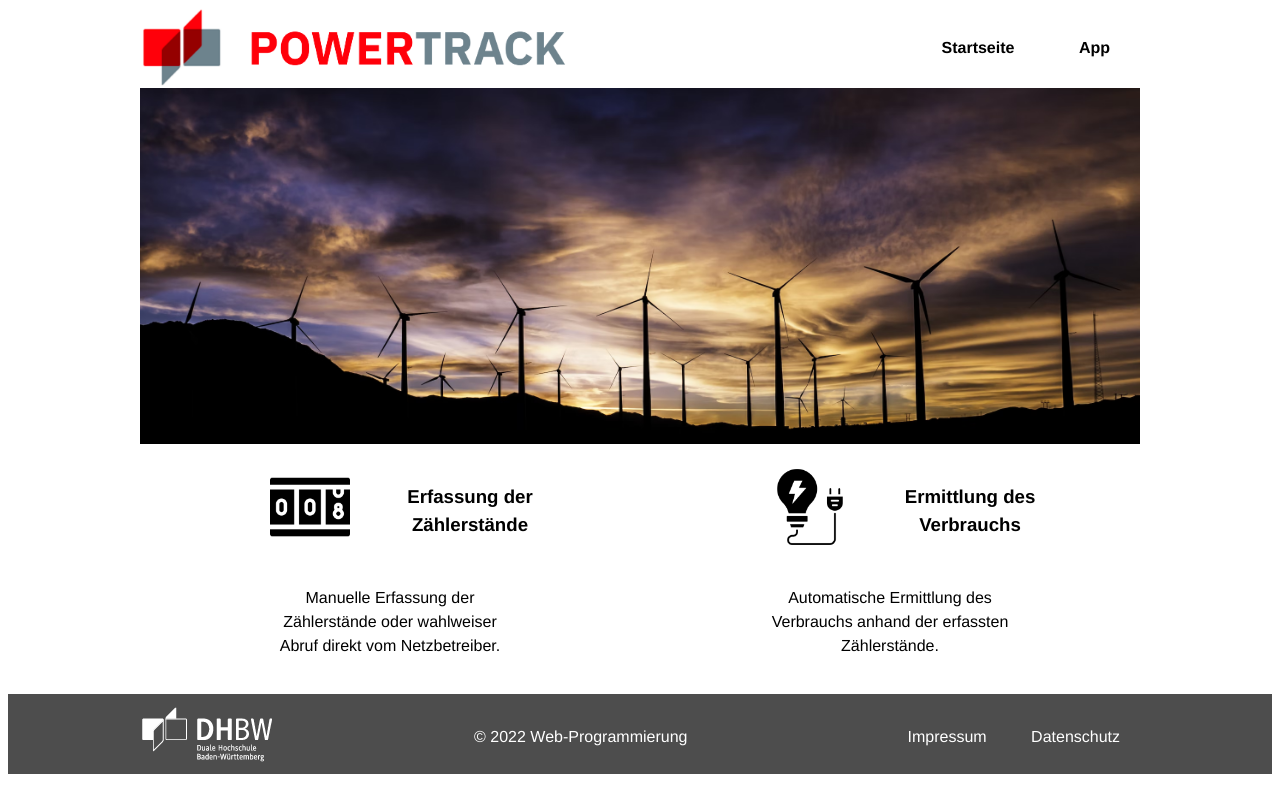
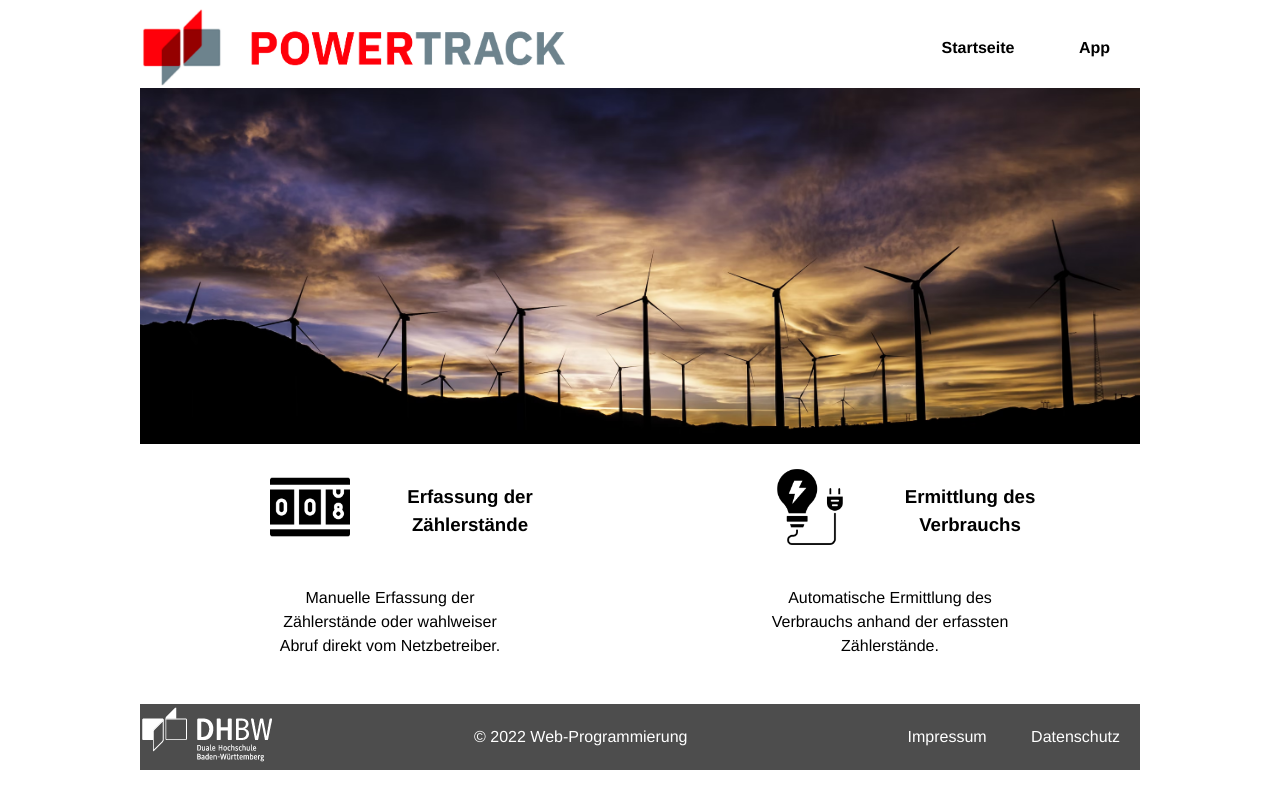
Before and after one commit to Schaibles/https-github.com-Schaibles-Portfolio_Webprogramming, a website: page index.html in a window 1280 px wide. Drawn offline with Linux system fonts and the light colour scheme.

Commit message:
1 file modified

```diff
--- a/css/common.css
+++ b/css/common.css
@@ -42,16 +42,16 @@ header nav a:hover{
 
 
 footer{
-  background-color: #4D4D4D;
+  background-color: white;
   color: white;
   margin-top: 20px;
   height: 80px;
 }
 
 .footer-area{
+  background-color: #4D4D4D;
   display: flex;
   width: 1000px;
-  padding: 0px 30px;
   margin: auto;
   margin-top: 10px;
 }
```
